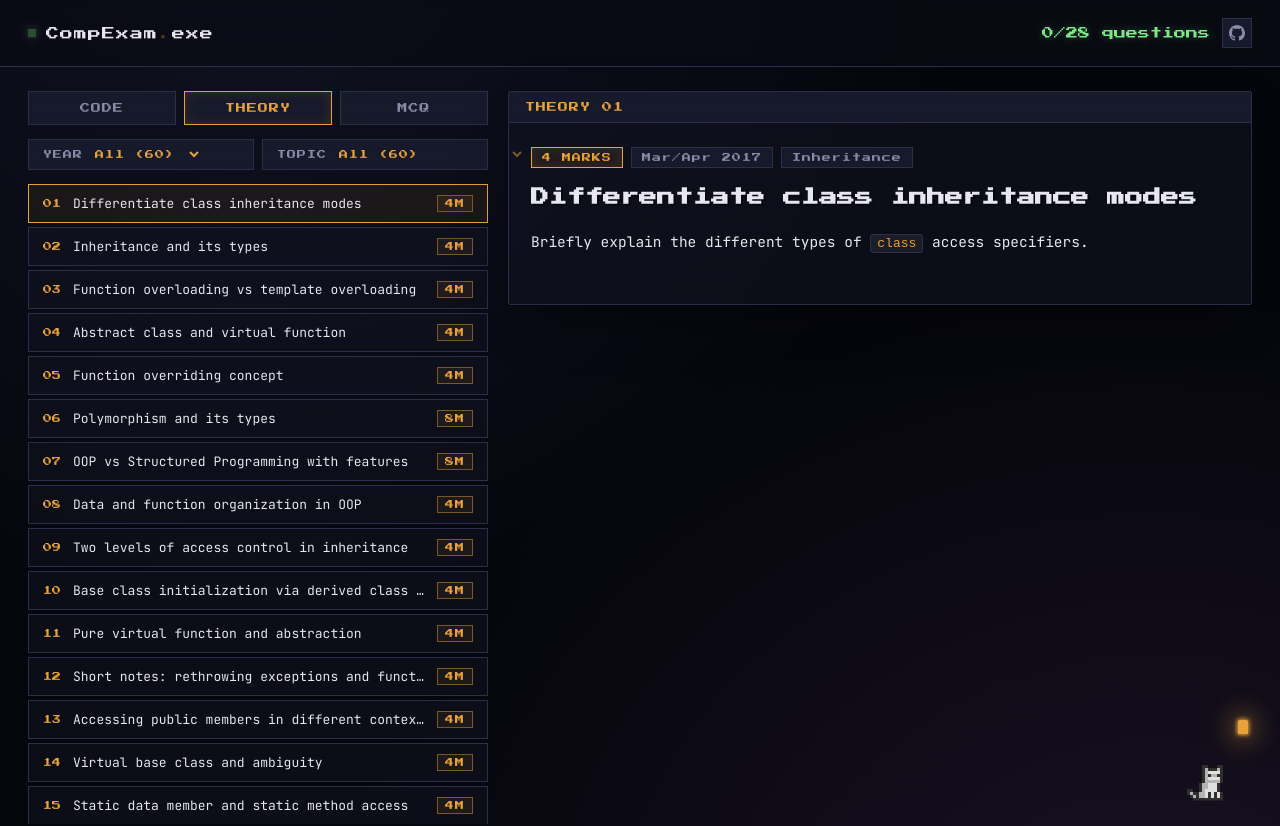
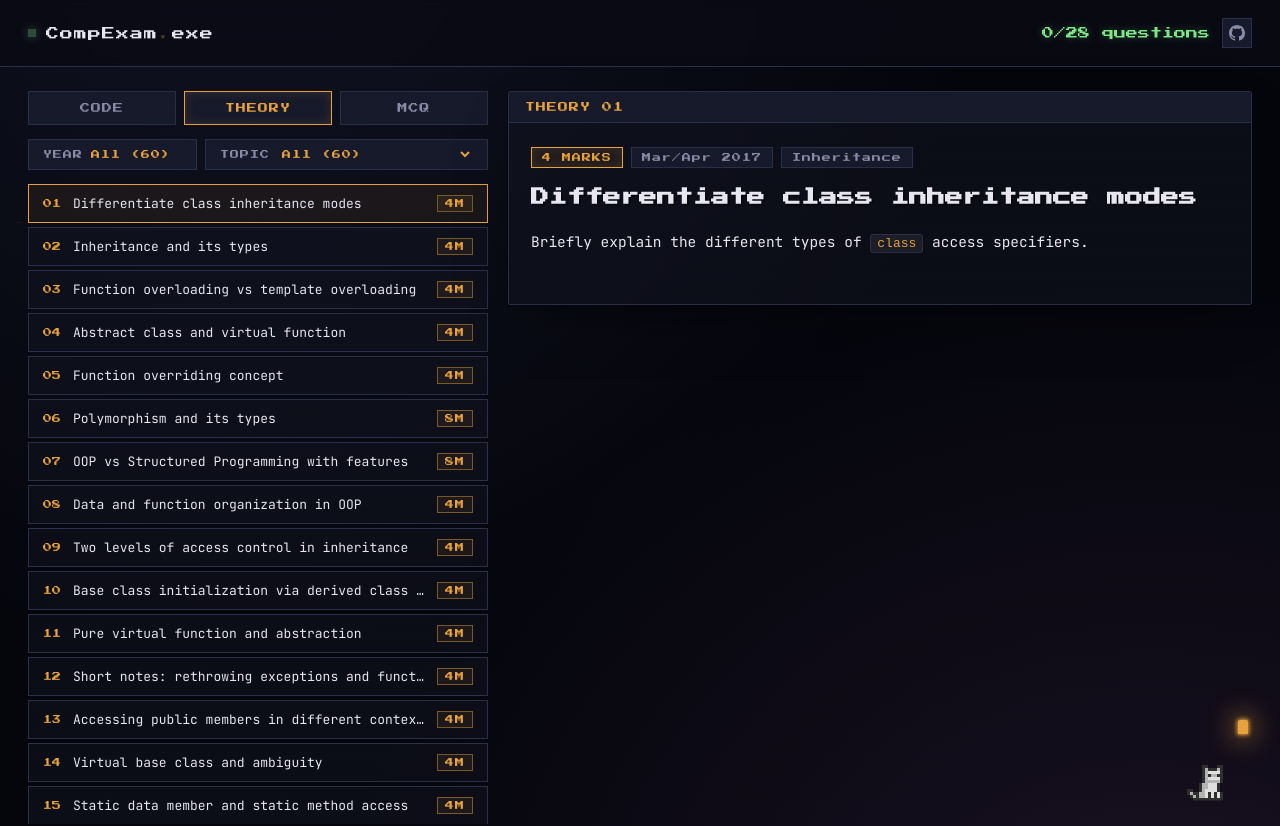
Before and after one commit to aryan2-7/CompExam, a React (Vite) app: page /#/theory in a window 1280 px wide. Shown: the top 826 px of the page. Built offline with nearby package versions, Linux system fonts and the light colour scheme.

Commit message:
minor UI changes

```diff
--- a/src/index.css
+++ b/src/index.css
@@ -293,8 +293,42 @@ body {
 .filter-bar.theory-filters { flex-wrap: nowrap; }
 
 .filter-bar.theory-filters .filter-field {
+  min-width: 0;
+}
+
+/* YEAR is short — lock it to its content size and never let it shrink,
+   so values like "2025 (7)" always show in full. */
+.filter-bar.theory-filters .filter-field:first-child {
+  flex: 0 0 auto;
+}
+
+/* Hide the native dropdown arrow on the theory YEAR select only. */
+.filter-bar.theory-filters .filter-field:first-child .filter-select {
+  appearance: none;
+  -webkit-appearance: none;
+  padding-right: 0;
+  flex: 0 0 auto;
+  max-width: none;
+}
+
+.filter-bar.theory-filters .filter-field:first-child .filter-select::-ms-expand {
+  display: none;
+}
+
+.filter-bar.theory-filters .filter-field:last-child {
+  flex: 1 1 auto;
+  min-width: 0;
+}
+
+/* TOPIC absorbs all the squeeze — long names truncate instead of
+   stealing space from YEAR. */
+.filter-bar.theory-filters .filter-field:last-child .filter-select {
   flex: 1;
   min-width: 0;
+  max-width: none;
+  overflow: hidden;
+  text-overflow: ellipsis;
+  white-space: nowrap;
 }
 
 /* Keep YEAR + DIFFICULTY on one row on the coding tab too, and shrink
@@ -302,8 +336,17 @@ body {
 .filter-bar.coding-filters { flex-wrap: nowrap; }
 
 .filter-bar.coding-filters .filter-field {
-  flex: 1;
   min-width: 0;
+}
+
+/* YEAR is short — give it less room so DIFFICULTY (with its count)
+   has space and doesn't get cut off. Row still fills the same width. */
+.filter-bar.coding-filters .filter-field:first-child {
+  flex: 0 1 calc(32% + 60px);
+}
+
+.filter-bar.coding-filters .filter-field:last-child {
+  flex: 1 1 68%;
 }
 
 .filter-bar.coding-filters .filter-select {
```
